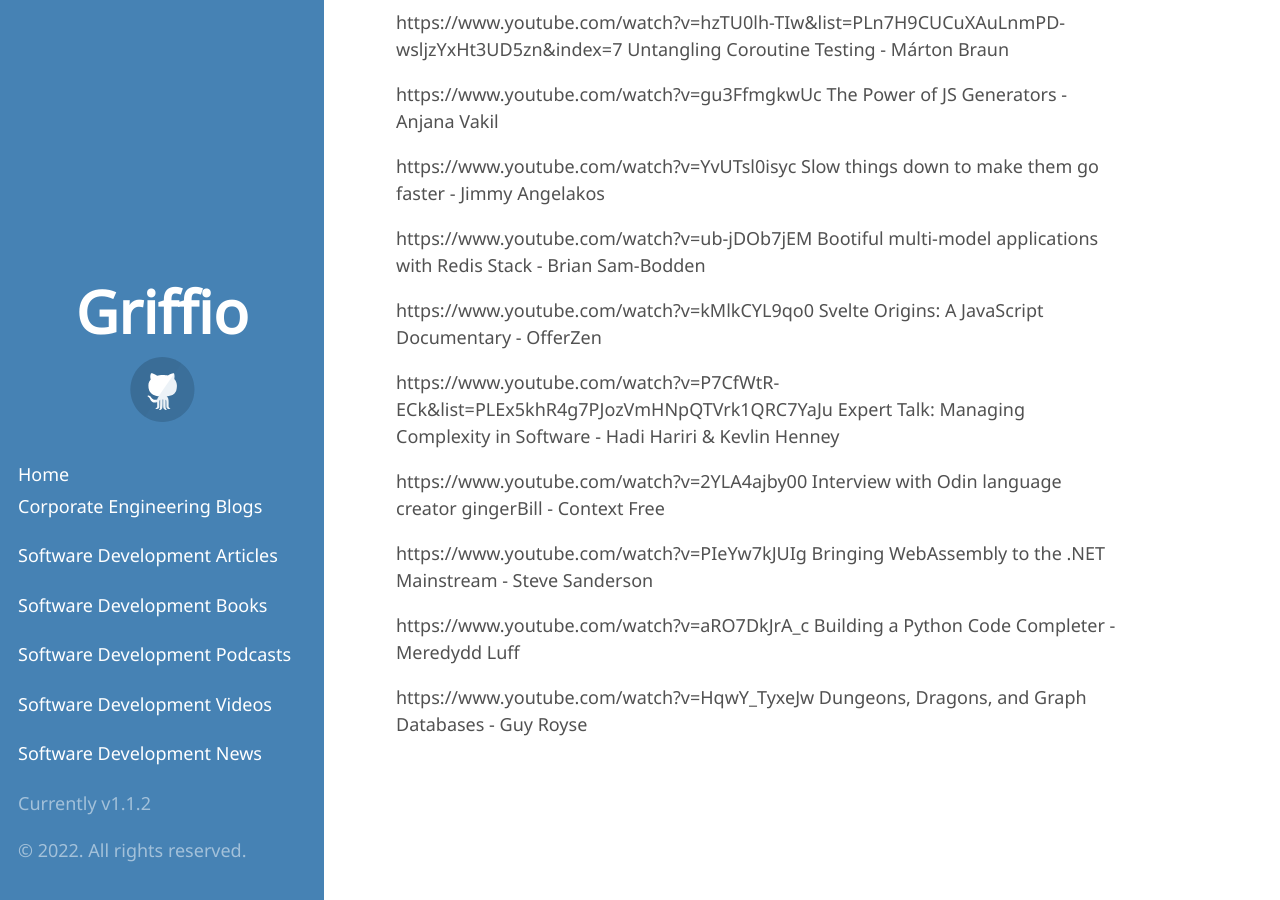
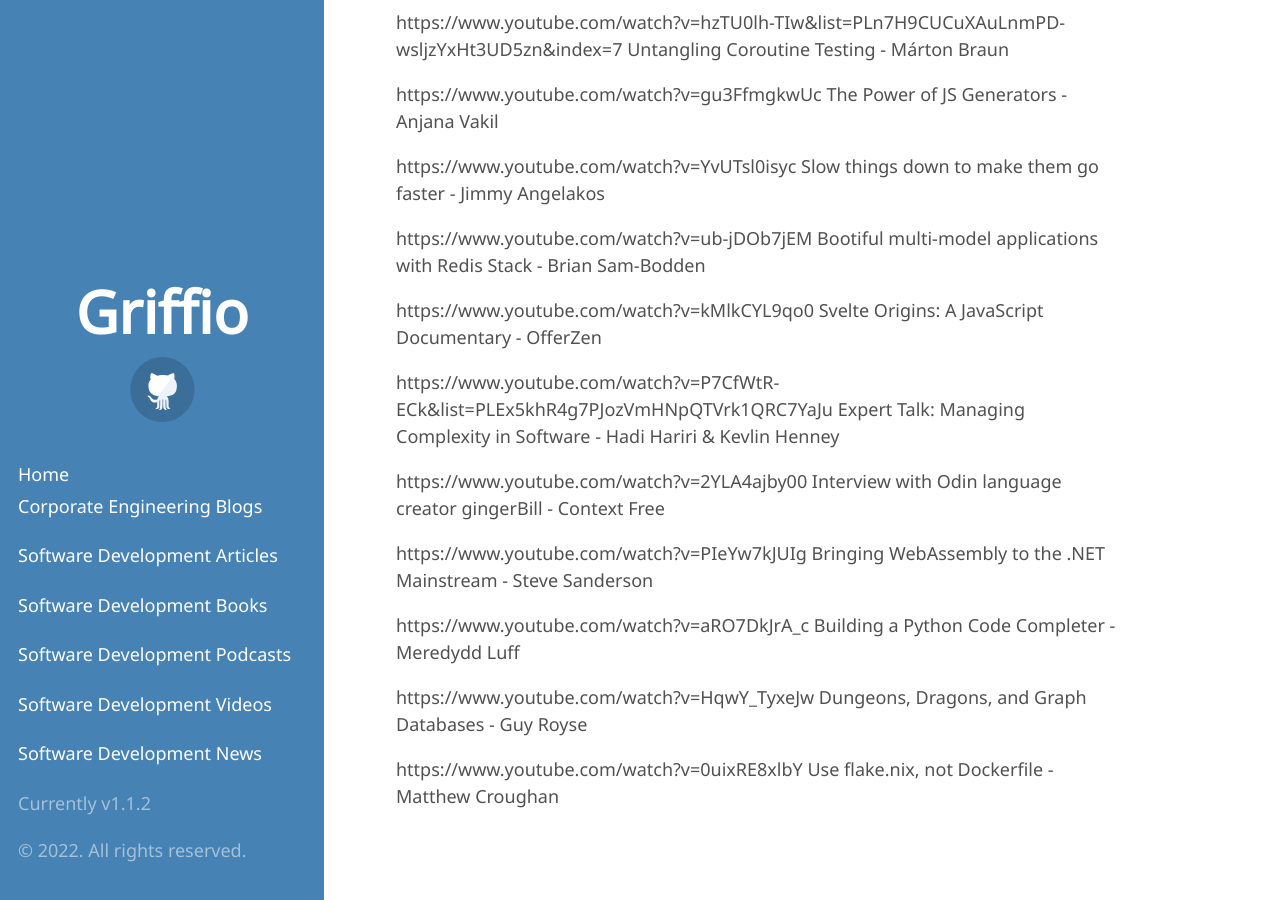
Before and after one commit to griffio/griffio.github.io, a Jekyll site: the page built from tech_talks_highlighted_2022.md, in a window 1280 px wide and 900 px high, scrolled down 657 px. Built offline with Jekyll 4.4.1, drawn with Linux system fonts in a browser that asks for light colours; some web fonts are replaced; our own code applies the rules of GitHub Pages for plain Markdown files.

Commit message:
Use flake.nix, not Dockerfile

```diff
--- a/tech_talks_highlighted_2022.md
+++ b/tech_talks_highlighted_2022.md
@@ -35,3 +35,5 @@
 https://www.youtube.com/watch?v=aRO7DkJrA_c Building a Python Code Completer - Meredydd Luff
 
 https://www.youtube.com/watch?v=HqwY_TyxeJw Dungeons, Dragons, and Graph Databases - Guy Royse
+
+https://www.youtube.com/watch?v=0uixRE8xlbY Use flake.nix, not Dockerfile - Matthew Croughan
```
